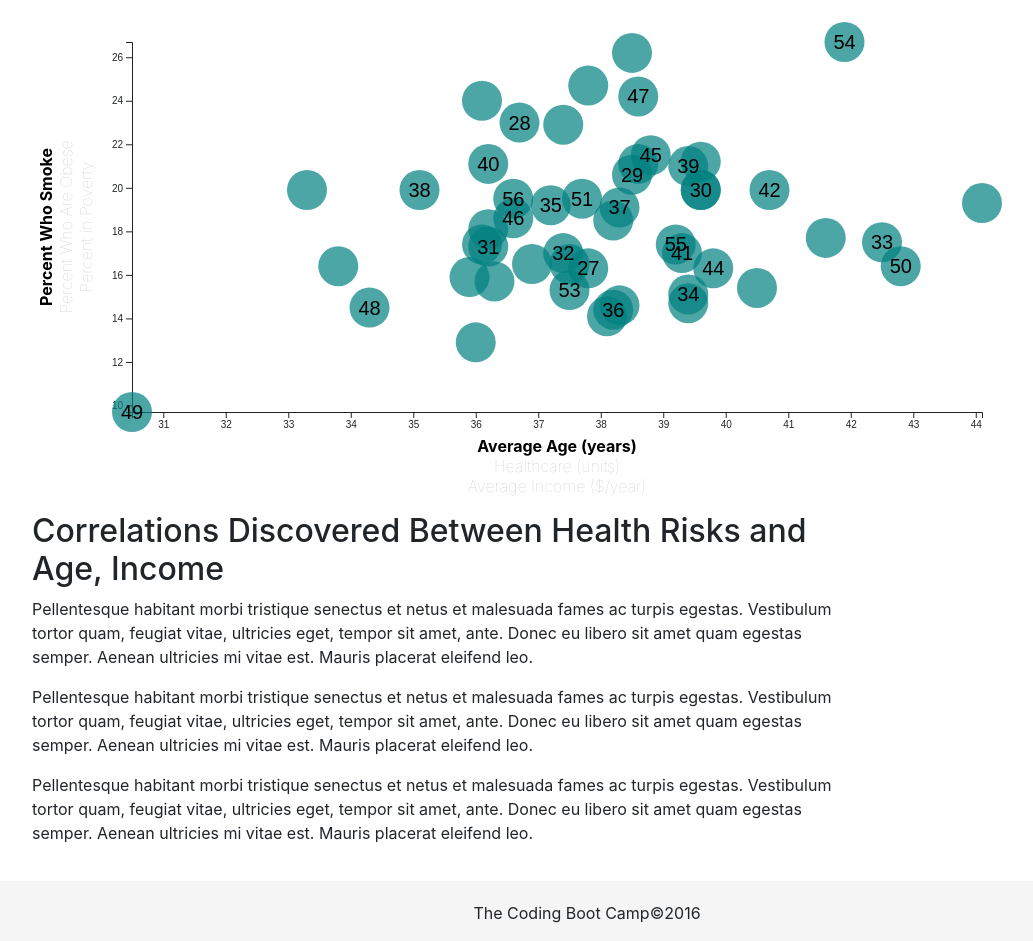
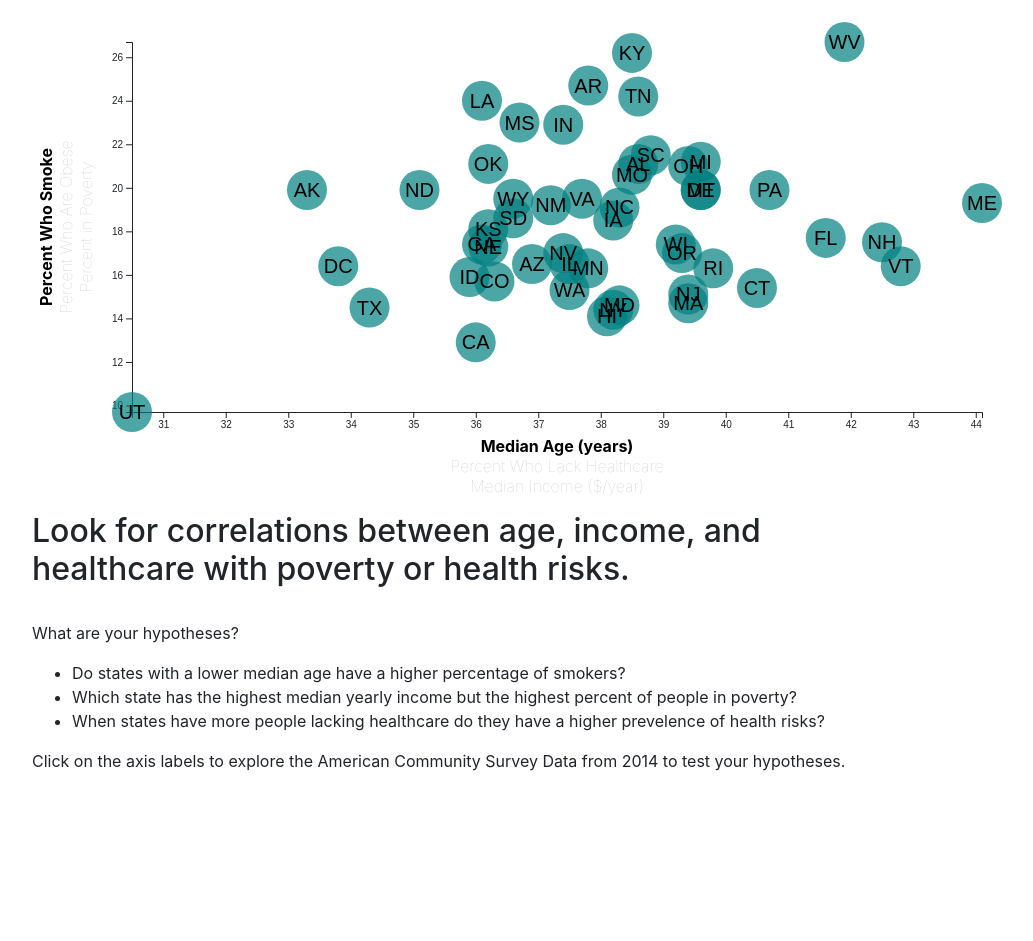
Before and after one commit to hchuhtala/d3-challenge, a plain HTML site: page index.html in a window 1280 px wide. Shown: the part 64-1005 px from the top of the page, without its empty margins (53-1086 px from the left). After the commit the page ends 933 px from the top, so only its background shows below. Drawn offline with nearby package versions, Linux system fonts and the light colour scheme.

Commit message:
adding final text to index

```diff
--- a/assets/js/app.js
+++ b/assets/js/app.js
@@ -11,7 +11,7 @@ var margin = {
 var width = svgWidth - margin.left - margin.right;
 var height = svgHeight - margin.top - margin.bottom;
 
-// Create an SVG wrapper, append an SVG group that will hold our chart,
+// Create an SVG wrapper, append an SVG group that will hold the chart,
 // and shift the latter by left and top margins.
 var svg = d3
     .select("#scatter")
@@ -184,14 +184,14 @@ d3.csv("assets/data.csv", function (d) {
         .attr("fill", "teal")
         .attr("opacity", ".70");
 
-    //append text for circles do this but with text
-    var textGroup = chartGroup.selectAll("text")
+    //append text in circles
+    var textGroup = chartGroup.selectAll(null)
         .data(usData)
         .enter()
         .append("text")
         .attr("x", d => xLinearScale(d[chosenXAxis]))
         .attr("y", d => yLinearScale(d[chosenYAxis]) + 7)
-        .text(d => d.id)
+        .text(d => d.pc)
         .attr("text-anchor", "middle")
         .attr("font-family", "sans-serif")
         .attr("font-size", "20px")
@@ -207,21 +207,21 @@ d3.csv("assets/data.csv", function (d) {
         .attr("y", 20)
         .attr("value", "age") // value to grab for event listener
         .classed("active", true)
-        .text("Average Age (years)");
+        .text("Median Age (years)");
 
     var healthcareLabel = xlabelsGroup.append("text")
         .attr("x", 0)
         .attr("y", 40)
         .attr("value", "healthcare") // value to grab for event listener
         .classed("inactive", true)
-        .text("Healthcare (units)");
+        .text("Percent Who Lack Healthcare");
 
     var incomeLabel = xlabelsGroup.append("text")
         .attr("x", 0)
         .attr("y", 60)
         .attr("value", "income") // value to grab for event listener
         .classed("inactive", true)
-        .text("Average Income ($/year)");
+        .text("Median Income ($/year)");
 
     // Create group for y-axis labels
     var ylabelsGroup = chartGroup.append("g")
@@ -268,14 +268,14 @@ d3.csv("assets/data.csv", function (d) {
                 // updates y axis with transition
                 yAxis = renderYAxes(yLinearScale, yAxis);
 
-                // updates circles with new x values
+                // updates circles with new y values
                 circlesGroup = renderCircles(circlesGroup, xLinearScale, chosenXAxis, yLinearScale, chosenYAxis);
 
                 // updates text with new y values
                 textGroup = renderText(textGroup, xLinearScale, chosenXAxis, yLinearScale, chosenYAxis);
 
                 // // updates tooltips with new info
-                // circlesGroup = updateToolTip(chosenXAxis, circlesGroup);
+                // circlesGroup = updateToolTip(chosenXAxis, chosenYAxis, circlesGroup);
 
                 // changes classes to change bold text
                 if (chosenYAxis === "smokes") {
@@ -324,8 +324,8 @@ d3.csv("assets/data.csv", function (d) {
 
                 // replaces chosenXAxis with value
                 chosenXAxis = value;
-                // console.log("chosen YAxis");
-                // console.log(chosenYAxis);
+                console.log("chosen XAxis");
+                console.log(chosenXAxis);
 
                 // functions here found above csv import
                 // updates x scale for new data
@@ -382,136 +382,3 @@ d3.csv("assets/data.csv", function (d) {
         });
 
 });
-
-// d3.csv("assets/data.csv").then(function (usData, err) {
-//     if (err) throw err;
-
-//     // parse data
-//     usData.forEach(function (data) {
-//         data.id = +data.id;
-//         //parse states? or abbr?
-//         data.poverty = +data.poverty;
-//         data.age = +data.age;
-//         data.income = +data.income;
-//         data.healthcare = +data.healthcare;
-//         data.obesity = +data.obesity;
-//         data.smokes = +data.smokes;
-//     });
-
-//     console.log(typeof(data.id));
-
-//     // // xLinearScale function above csv import
-//     // var xLinearScale = xScale(usData, chosenXAxis);
-
-//     // // yLinearScale function above csv import
-//     // var yLinearScale = yScale(usData, chosenYAxis);
-
-//     //   // Create y scale function
-//     //   var yLinearScale = d3.scaleLinear()
-//     //     .domain([0, d3.max(usData, d => d.num_hits)])
-//     //     .range([height, 0]);
-
-//     //   // Create initial axis functions
-//     //   var bottomAxis = d3.axisBottom(xLinearScale);
-//     //   var leftAxis = d3.axisLeft(yLinearScale);
-
-//     //   // append x axis
-//     //   var xAxis = chartGroup.append("g")
-//     //     .classed("x-axis", true)
-//     //     .attr("transform", `translate(0, ${height})`)
-//     //     .call(bottomAxis);
-
-//     //   // append y axis
-//     //   chartGroup.append("g")
-//     //     .call(leftAxis);
-
-//     // append initial circles
-//     // var circlesGroup = chartGroup.selectAll("circle")
-//     //     .data(usData)
-//     //     .enter()
-//     //     .append("circle")
-//     //     .attr("cx", d => xLinearScale(d[chosenXAxis]))
-//     //     .attr("cy", d => yLinearScale(d[chosenYAxis]))
-//     //         .attr("r", 20)
-//     //         .attr("fill", "pink")
-//     //         .attr("opacity", ".5");
-
-//     //   // Create group for two x-axis labels
-//     //   var labelsGroup = chartGroup.append("g")
-//     //     .attr("transform", `translate(${width / 2}, ${height + 20})`);
-
-//     //   var hairLengthLabel = labelsGroup.append("text")
-//     //     .attr("x", 0)
-//     //     .attr("y", 20)
-//     //     .attr("value", "hair_length") // value to grab for event listener
-//     //     .classed("active", true)
-//     //     .text("Hair Metal Ban Hair Length (inches)");
-
-//     //   var albumsLabel = labelsGroup.append("text")
-//     //     .attr("x", 0)
-//     //     .attr("y", 40)
-//     //     .attr("value", "num_albums") // value to grab for event listener
-//     //     .classed("inactive", true)
-//     //     .text("# of Albums Released");
-
-//     //   // append y axis
-//     //   chartGroup.append("text")
-//     //     .attr("transform", "rotate(-90)")
-//     //     .attr("y", 0 - margin.left)
-//     //     .attr("x", 0 - (height / 2))
-//     //     .attr("dy", "1em")
-//     //     .classed("axis-text", true)
-//     //     .text("Number of Billboard 500 Hits");
-
-//     //   // updateToolTip function above csv import
-//     //   var circlesGroup = updateToolTip(chosenXAxis, circlesGroup);
-
-//     //   // x axis labels event listener
-//     //   labelsGroup.selectAll("text")
-//     //     .on("click", function() {
-//     //       // get value of selection
-//     //       var value = d3.select(this).attr("value");
-//     //       if (value !== chosenXAxis) {
-
-//     //         // replaces chosenXAxis with value
-//     //         chosenXAxis = value;
-
-//     //         // console.log(chosenXAxis)
-
-//     //         // functions here found above csv import
-//     //         // updates x scale for new data
-//     //         xLinearScale = xScale(hairData, chosenXAxis);
-
-//     //         // updates x axis with transition
-//     //         xAxis = renderXAxes(xLinearScale, xAxis);
-//     //         // updates x axis with transition
-//     //         yAxis = renderYAxes(yLinearScale, yAxis);
-
-//     //         // updates circles with new x values
-//     //         circlesGroup = renderCircles(circlesGroup, xLinearScale, chosenXAxis);
-
-//     //         // updates tooltips with new info
-//     //         circlesGroup = updateToolTip(chosenXAxis, circlesGroup);
-
-//     //         // changes classes to change bold text
-//     //         if (chosenXAxis === "num_albums") {
-//     //           albumsLabel
-//     //             .classed("active", true)
-//     //             .classed("inactive", false);
-//     //           hairLengthLabel
-//     //             .classed("active", false)
-//     //             .classed("inactive", true);
-//     //         }
-//     //         else {
-//     //           albumsLabel
-//     //             .classed("active", false)
-//     //             .classed("inactive", true);
-//     //           hairLengthLabel
-//     //             .classed("active", true)
-//     //             .classed("inactive", false);
-//     //         }
-//     //       }
-//     //     });
-// }).catch(function (error) {
-//     console.log(error);
-// });
--- a/index.html
+++ b/index.html
@@ -3,7 +3,7 @@
 
 <head>
   <meta charset="UTF-8">
-  <title>D3Times</title>
+  <title>What is the data saying?</title>
   <link rel="stylesheet" href="https://stackpath.bootstrapcdn.com/bootstrap/4.1.3/css/bootstrap.min.css" integrity="sha384-MCw98/SFnGE8fJT3GXwEOngsV7Zt27NXFoaoApmYm81iuXoPkFOJwJ8ERdknLPMO" crossorigin="anonymous">
   <link rel="stylesheet" href="assets/css/style.css">
   <link rel="stylesheet" href="assets/css/d3Style.css">
@@ -14,40 +14,36 @@
   <div class="container">
     <div class="row">
       <div class="col-xs-12 col-md-12">
-        <h1>D3Times</h1>
+        <h1>What is the data saying?</h1>
       </div>
     </div>
     <div class="row">
       <div class="col-xs-12  col-md-9">
         <div id="scatter">
-          <!-- We append our chart here. -->
+          <!-- append our chart -->
         </div>
       </div>
     </div>
     <div class="row">
       <div class="col-xs-12  col-md-9">
         <div class="article">
-          <h2>Correlations Discovered Between Health Risks and Age, Income</h2>
-          <p>Pellentesque habitant morbi tristique senectus et netus et malesuada fames ac turpis egestas. Vestibulum tortor
-            quam, feugiat vitae, ultricies eget, tempor sit amet, ante. Donec eu libero sit amet quam egestas semper. Aenean
-            ultricies mi vitae est. Mauris placerat eleifend leo.</p>
-
-          <p>Pellentesque habitant morbi tristique senectus et netus et malesuada fames ac turpis egestas. Vestibulum tortor
-            quam, feugiat vitae, ultricies eget, tempor sit amet, ante. Donec eu libero sit amet quam egestas semper. Aenean
-            ultricies mi vitae est. Mauris placerat eleifend leo.</p>
-
-          <p>Pellentesque habitant morbi tristique senectus et netus et malesuada fames ac turpis egestas. Vestibulum tortor
-            quam, feugiat vitae, ultricies eget, tempor sit amet, ante. Donec eu libero sit amet quam egestas semper. Aenean
-            ultricies mi vitae est. Mauris placerat eleifend leo.</p>
+          <h2>Look for correlations between age, income, and healthcare with poverty or health risks.</h2>
+          <br>
+          <p> What are your hypotheses?
+              <ul>
+                <li>Do states with a lower median age have a higher percentage of smokers?</li>
+                <li>Which state has the highest median yearly income but the highest percent of people in poverty?</li>
+                <li>When states have more people lacking healthcare do they have a higher prevelence of health risks?</li>
+              </ul> Click on the axis labels to explore the American Community Survey Data from 2014 to test your hypotheses.</p>
         </div>
       </div>
     </div>
   </div>
 
   <!-- Footer-->
-  <div id="footer">
+  <!-- <div id="footer">
     <p>The Coding Boot Camp&copy;2016</p>
-  </div>
+  </div> -->
   <script src="https://code.jquery.com/jquery-3.3.1.slim.min.js" integrity="sha384-q8i/X+965DzO0rT7abK41JStQIAqVgRVzpbzo5smXKp4YfRvH+8abtTE1Pi6jizo" crossorigin="anonymous"></script>
   <script src="https://cdnjs.cloudflare.com/ajax/libs/popper.js/1.14.3/umd/popper.min.js" integrity="sha384-ZMP7rVo3mIykV+2+9J3UJ46jBk0WLaUAdn689aCwoqbBJiSnjAK/l8WvCWPIPm49" crossorigin="anonymous"></script>
   <script src="https://stackpath.bootstrapcdn.com/bootstrap/4.1.3/js/bootstrap.min.js" integrity="sha384-ChfqqxuZUCnJSK3+MXmPNIyE6ZbWh2IMqE241rYiqJxyMiZ6OW/JmZQ5stwEULTy" crossorigin="anonymous"></script>
```
